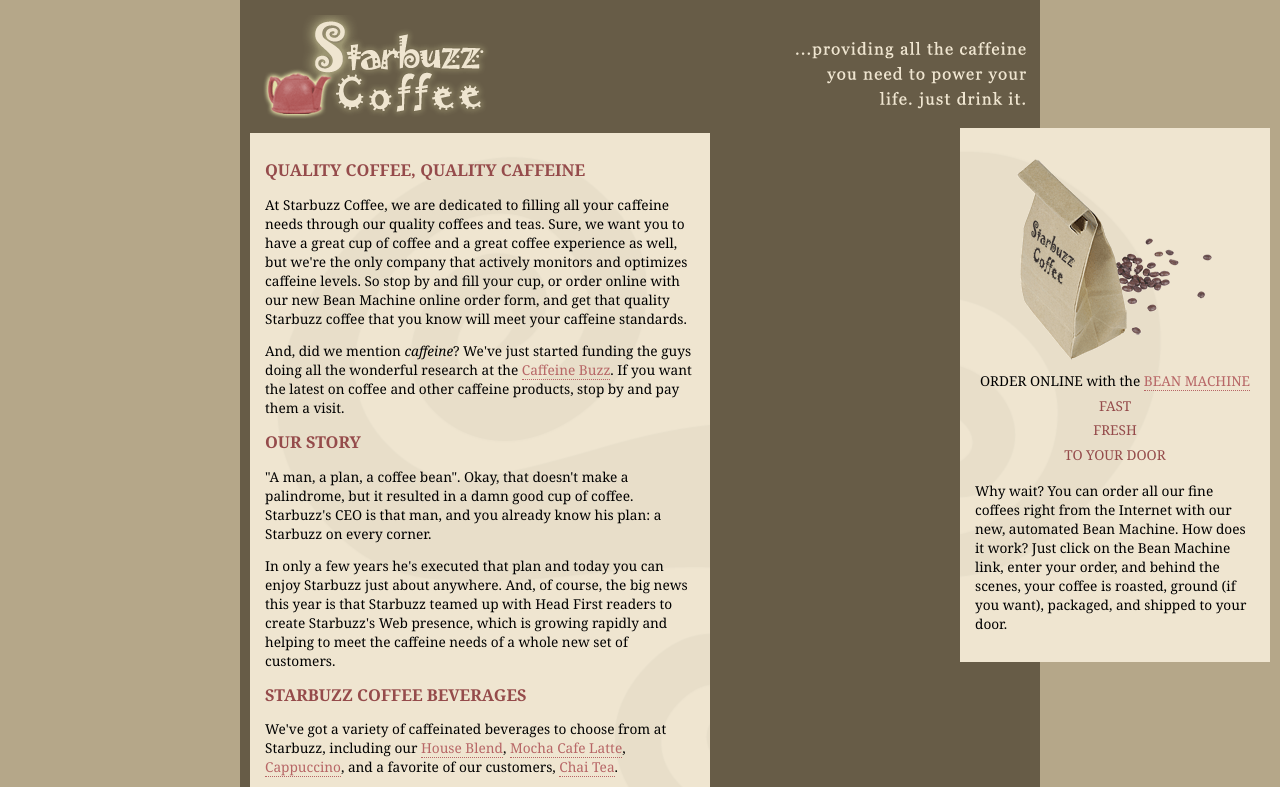
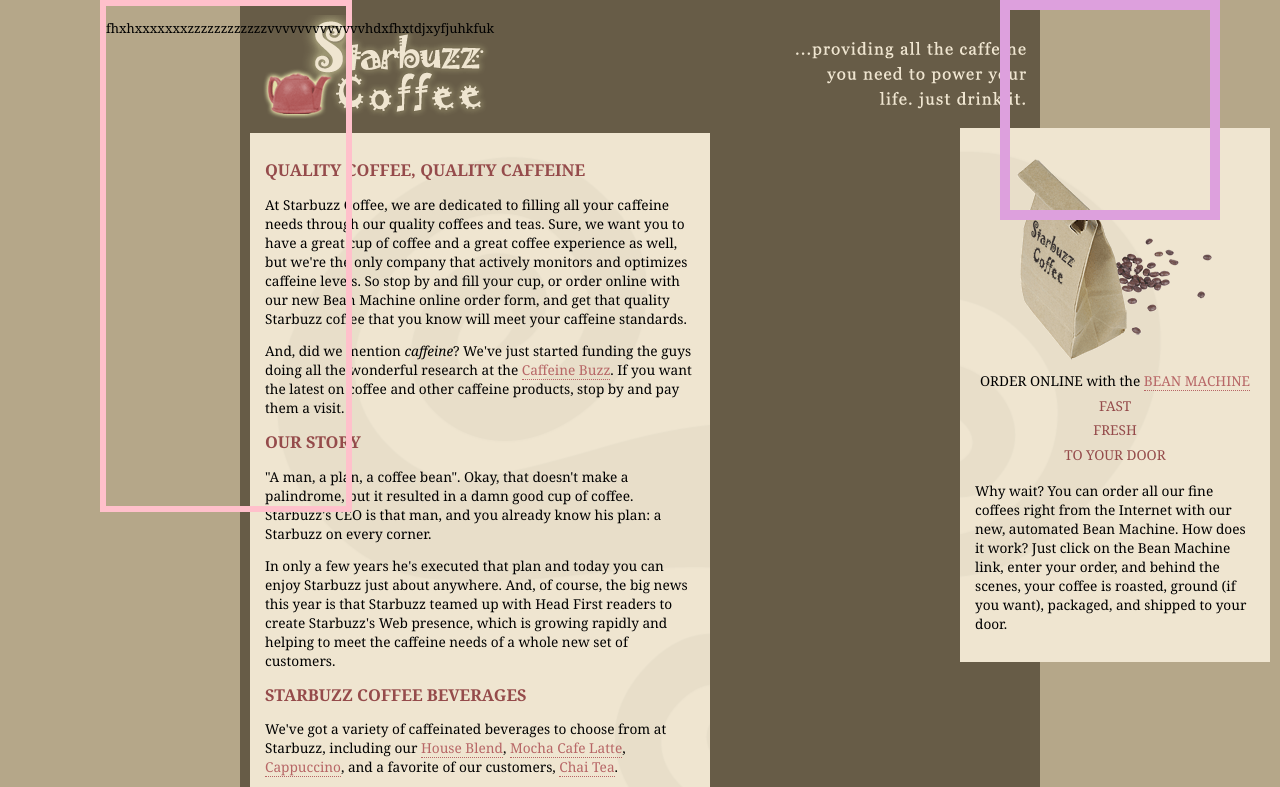
Before and after one commit to ZEBRA969/0402, a plain HTML site: page index.html in a window 1280 px wide. Shown: the top 787 px of the page. Drawn offline with Linux system fonts and the light colour scheme.

Commit message:
fangkuai

```diff
--- a/index.html
+++ b/index.html
@@ -79,6 +79,11 @@
         the Starbuzz Coffee experience home.
       </p>
     </div>
+<div class="foo">
+</div>
+<div class="doo">
+  <p>        fhxhxxxxxxxzzzzzzzzzzzzvvvvvvvvvvvvvhdxfhxtdjxyfjuhkfuk    </p>
+</div>
 
 
 
--- a/starbuzz.css
+++ b/starbuzz.css
@@ -70,3 +70,21 @@
   margin-left: auto;
   margin-right: auto;
 }
+.foo{
+width: 200px;
+height: 200px;
+border: 10px plum solid;
+position: absolute;
+top: 0px;
+left: 1000px;
+z-index: 1;
+}
+.doo{
+  width: 240px;
+  height: 500px;
+  border: 6px pink solid;
+  position: absolute;
+  top: 0px;
+  left: 100px;
+  z-index: 3;
+  }
```
